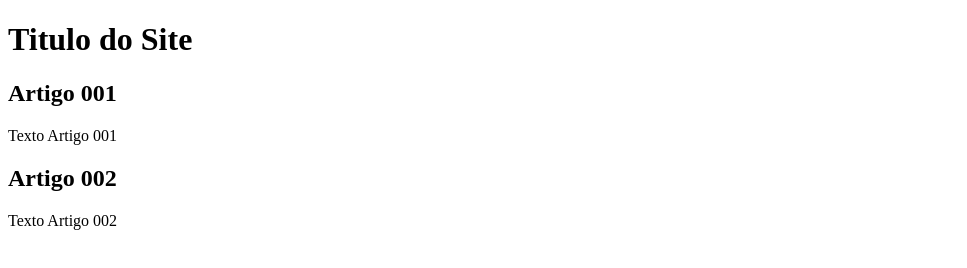
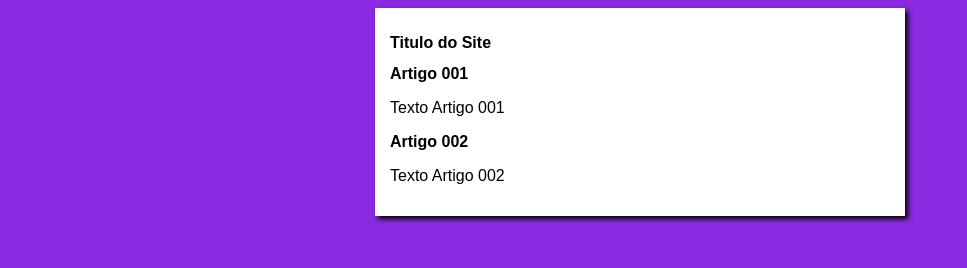
Before and after one commit to uis34/projeto-site, a plain HTML site: page index.html in a window 1280 px wide. Shown: the whole page, without its empty margins (0-967 px from the left). Drawn offline with Linux system fonts and the light colour scheme.

Commit message:
comecei o design

```diff
--- /dev/null
+++ b/estilos/style.css
@@ -0,0 +1,15 @@
+*{
+    font-family: Arial, Helvetica, sans-serif;
+    font-size: 16px;
+}
+body{
+    background-color:blueviolet
+
+}
+main{
+    background-color: white;
+    width: 500px;
+    margin: auto;
+    padding: 15px;
+    box-shadow: 3px 3px 5px black;
+}
--- a/index.html
+++ b/index.html
@@ -4,6 +4,7 @@
     <meta charset="UTF-8">
     <meta name="viewport" content="width=device-width, initial-scale=1.0">
     <title>Titulo do Site</title>
+    <link rel="stylesheet" href="estilos/style.css">
 </head>
 <body>
   <main>
```
